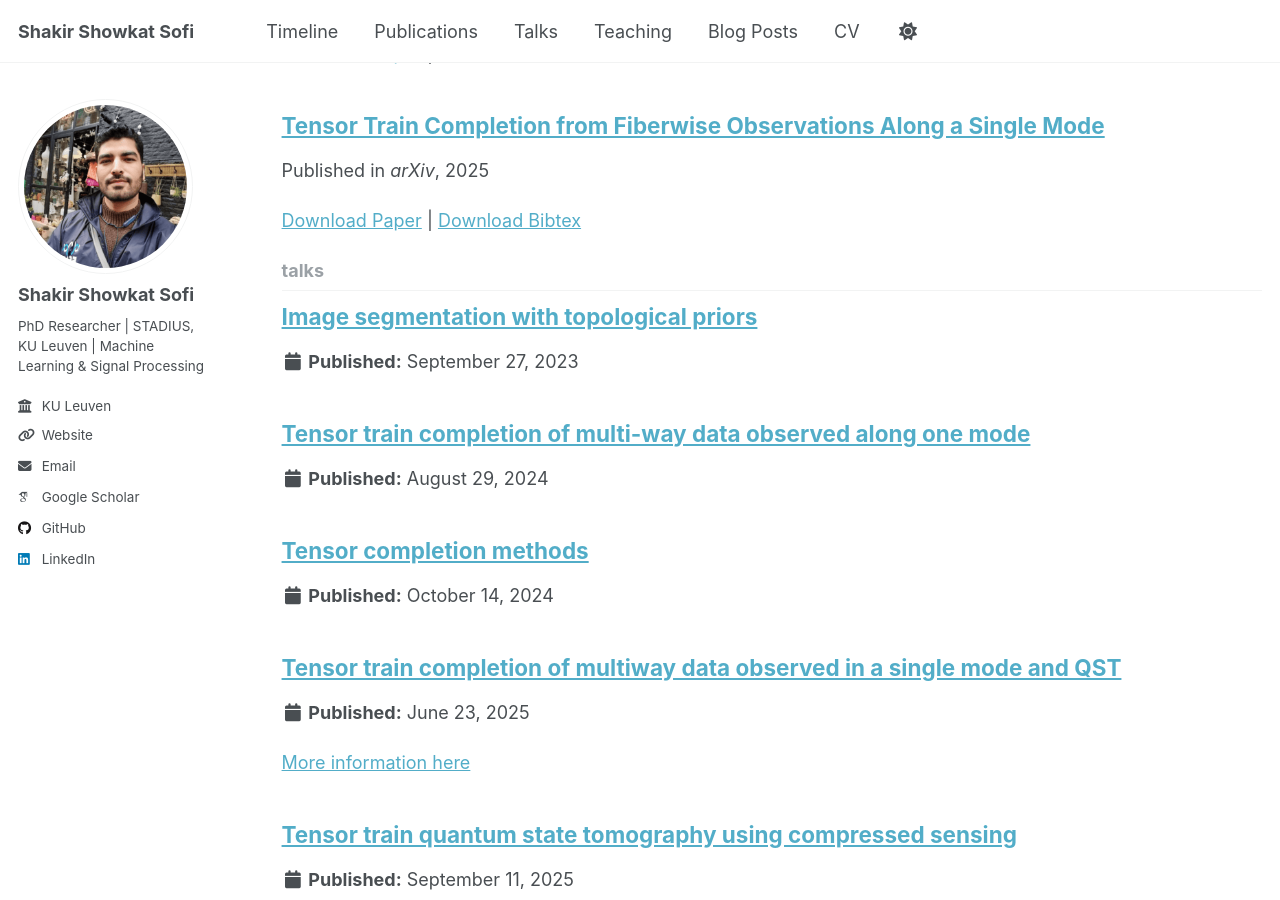
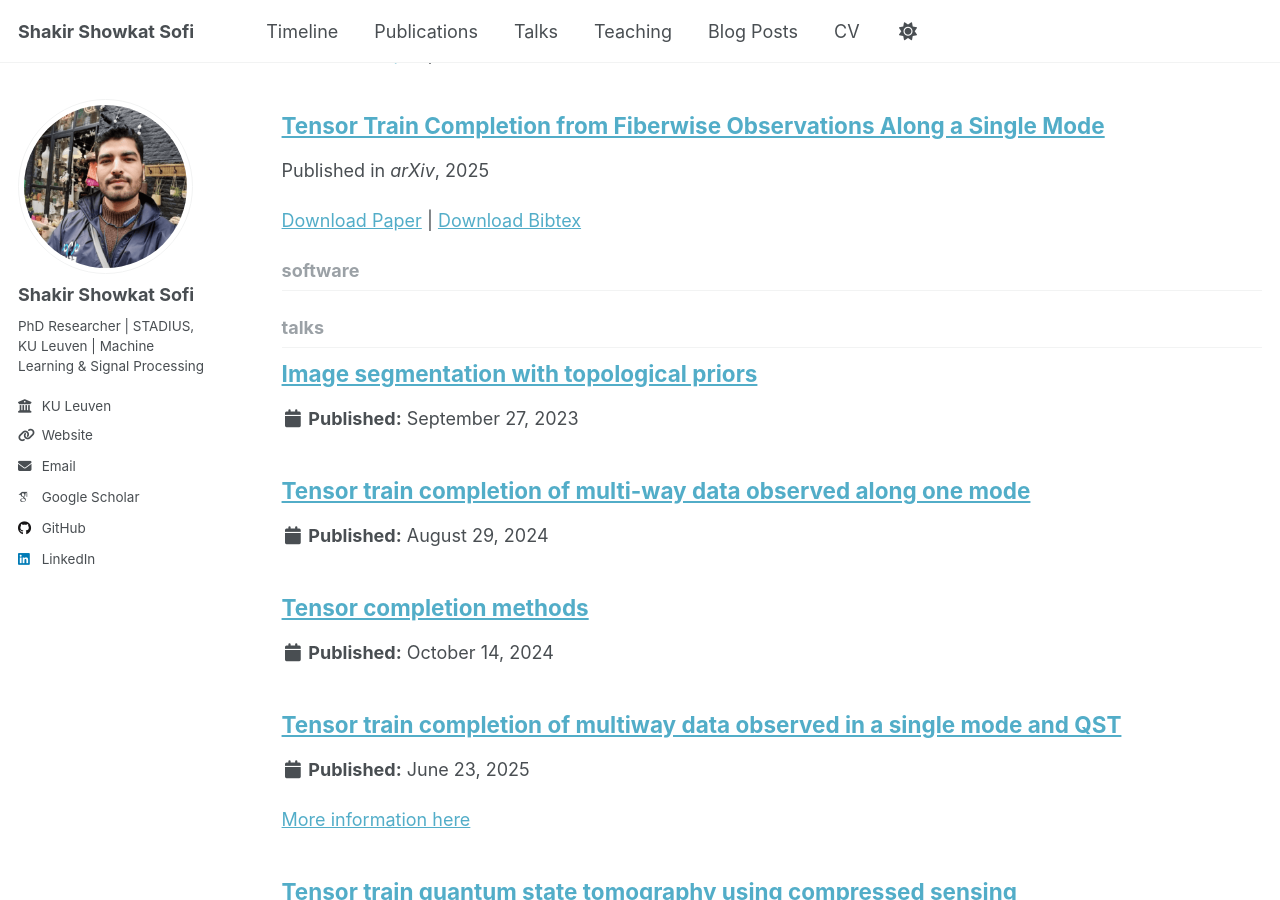
Before and after one commit to ShakirSofi/shakirsofi.github.io, a Jekyll site: the page built from _pages/collection-archive.html, in a window 1280 px wide and 900 px high, scrolled down 2046 px. Built offline with Jekyll 4.4.1, drawn with Linux system fonts in a browser that asks for light colours; some web fonts are replaced; a script that is not in the unit is left out.

Commit message:
Add software collection configuration to _config.yml

```diff
--- a/_config.yml
+++ b/_config.yml
@@ -187,7 +187,9 @@ collections:
   talks:
     output: true
     permalink: /:collection/:path/
-
+  software:
+    output: true
+    permalink: /software/:path/
 
 # These settings control how pages and collections are included in the site
 defaults:
@@ -244,7 +246,14 @@ defaults:
       layout: talk
       author_profile: true
       share: true
-
+  # _softwares
+  - scope:
+      path: ""
+      type: software
+    values:
+      layout: single
+      author_profile: true
+      share: true
 
 # Sass/SCSS
 sass:
```
